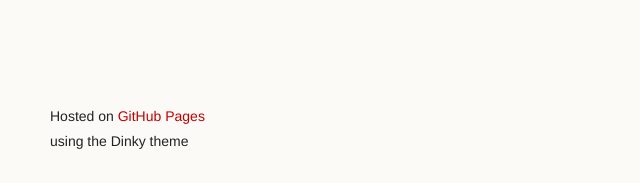
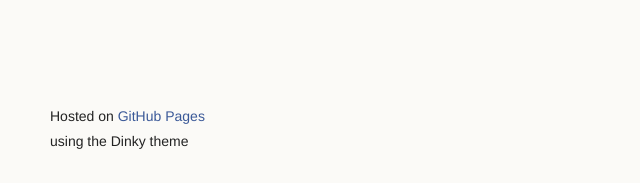
Before and after one commit to crrshahed/Shahed, a Jekyll site: the page built from Readme.md, in a window 1280 px wide. Shown: the part 714-897 px from the top of the page, without its empty margins (0-640 px from the left). Built offline with Jekyll 4.4.1, drawn with Linux system fonts in a browser that asks for light colours; our own code applies the rules of GitHub Pages for plain Markdown files; a script that is not in the unit is left out; the repository's description, which GitHub fills in, is left out.

Commit message:
Update jekyll-theme-dinky.scss

```diff
--- a/_sass/jekyll-theme-dinky.scss
+++ b/_sass/jekyll-theme-dinky.scss
@@ -76,7 +76,7 @@ h4, h5, h6 {
 }
 
 a {
-  color:#C30000;
+  color:#3b5998;
   font-weight:200;
   text-decoration:none;
 }
```
